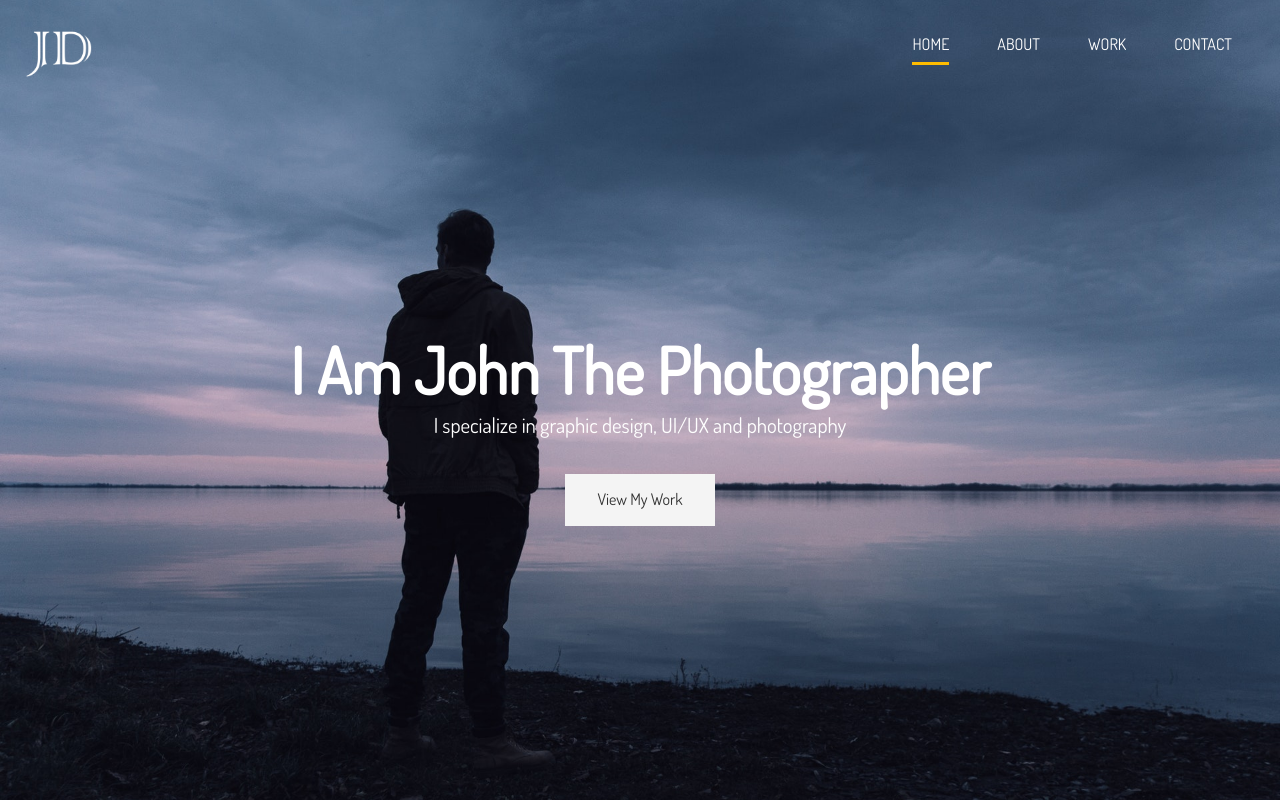
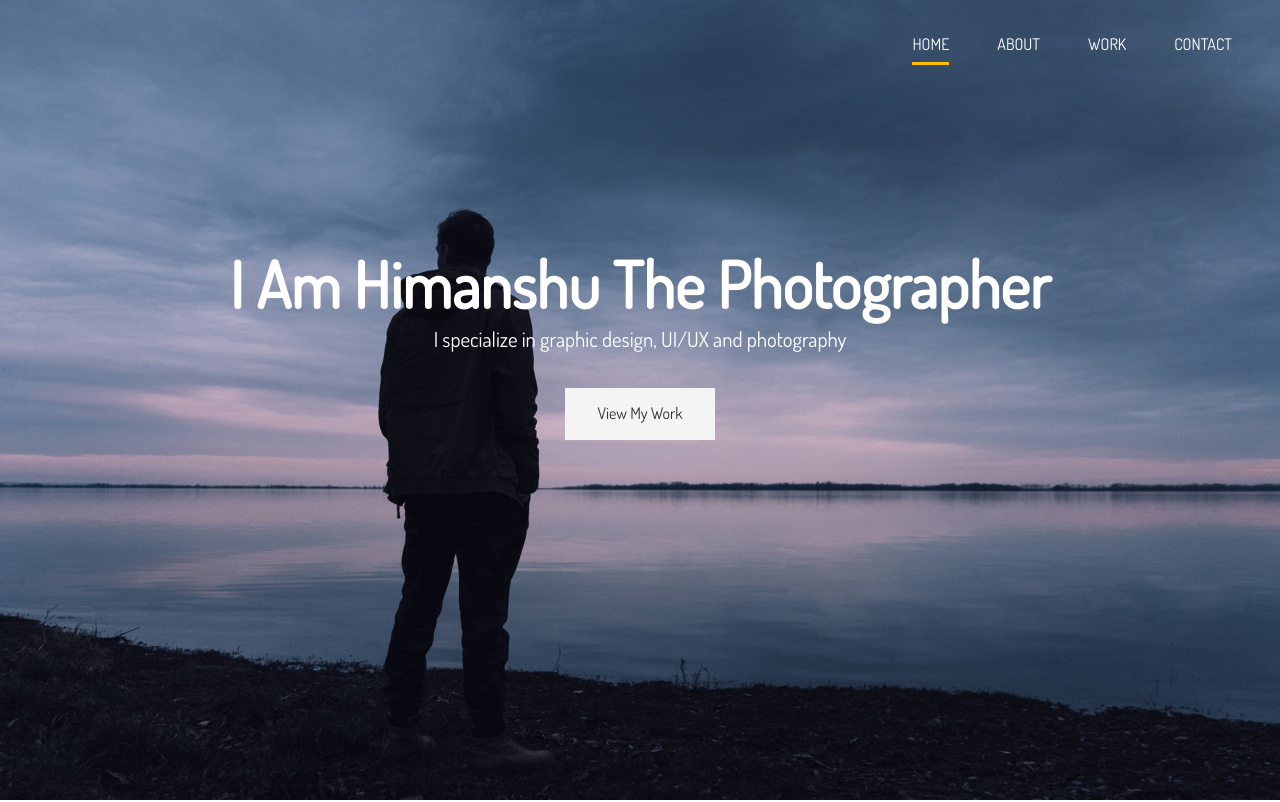
Before and after one commit to himanshugawari/html5_css3_bootstrap4_sandbox, a website: page portfolio_website/dist/index.html in a window 1280 px wide. Shown: the top 802 px of the page. Drawn offline with Linux system fonts and the light colour scheme.

Commit message:
portfolio

```diff
--- a/portfolio_website/dist/index.html
+++ b/portfolio_website/dist/index.html
@@ -21,8 +21,8 @@
     <!-- Header -->
     <header id="header-home">
       <div class="container">
-        <nav id="main-nav">
-          <img src="img/logo.png" alt="My Portfolio" id="logo" />
+        <nav id="main-nav" style="float: right;">
+          <!-- <img src="img/logo.png" alt="My Portfolio" id="logo" /> -->
           <ul>
             <li><a href="index.html" class="current">Home</a></li>
             <li><a href="about.html">About</a></li>
@@ -32,7 +32,7 @@
         </nav>
         <div class="header-content">
           <h1>
-            I Am John The
+            I Am Himanshu The
             <span
               class="txt-type"
               data-wait="3000"
```
